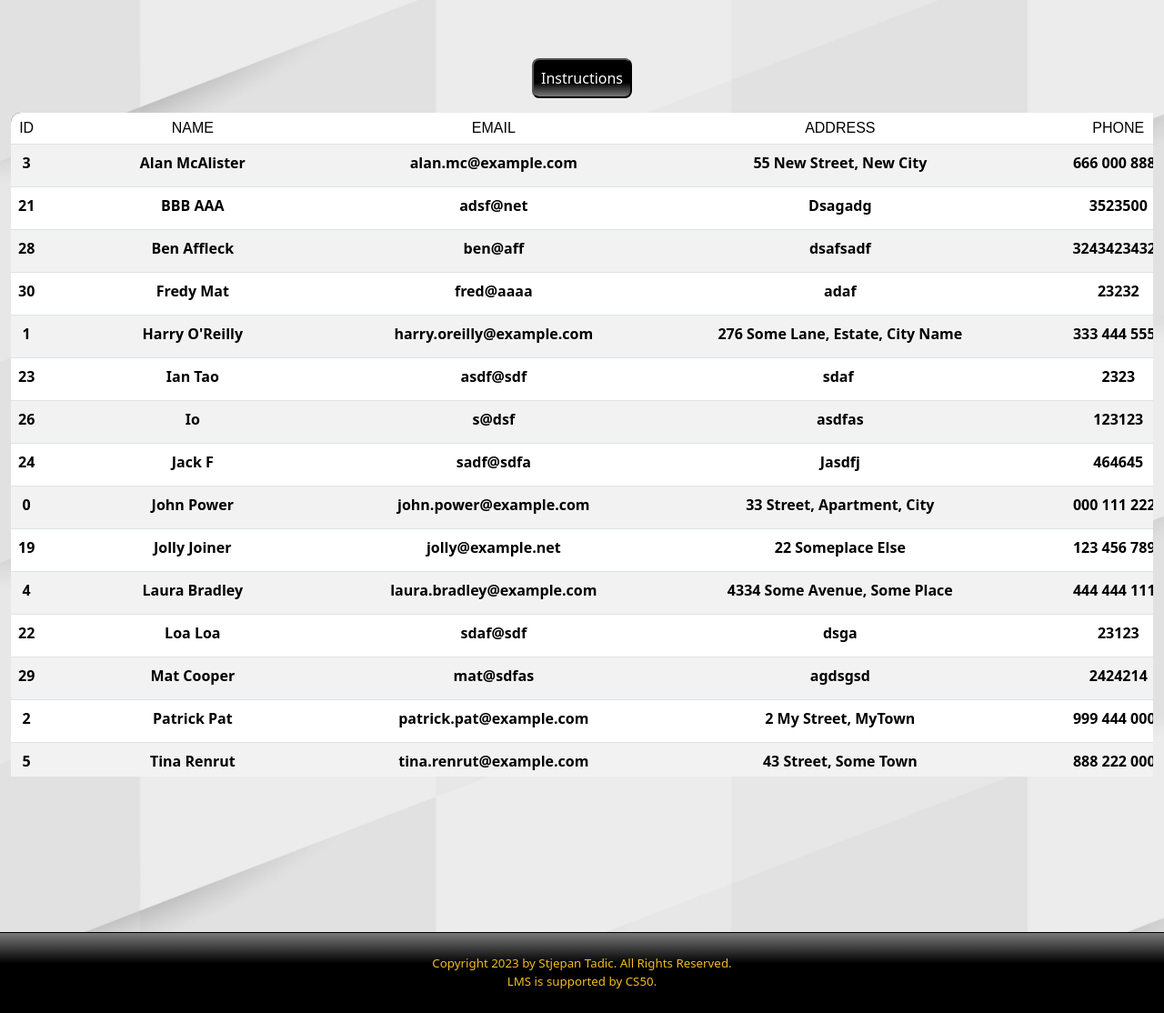
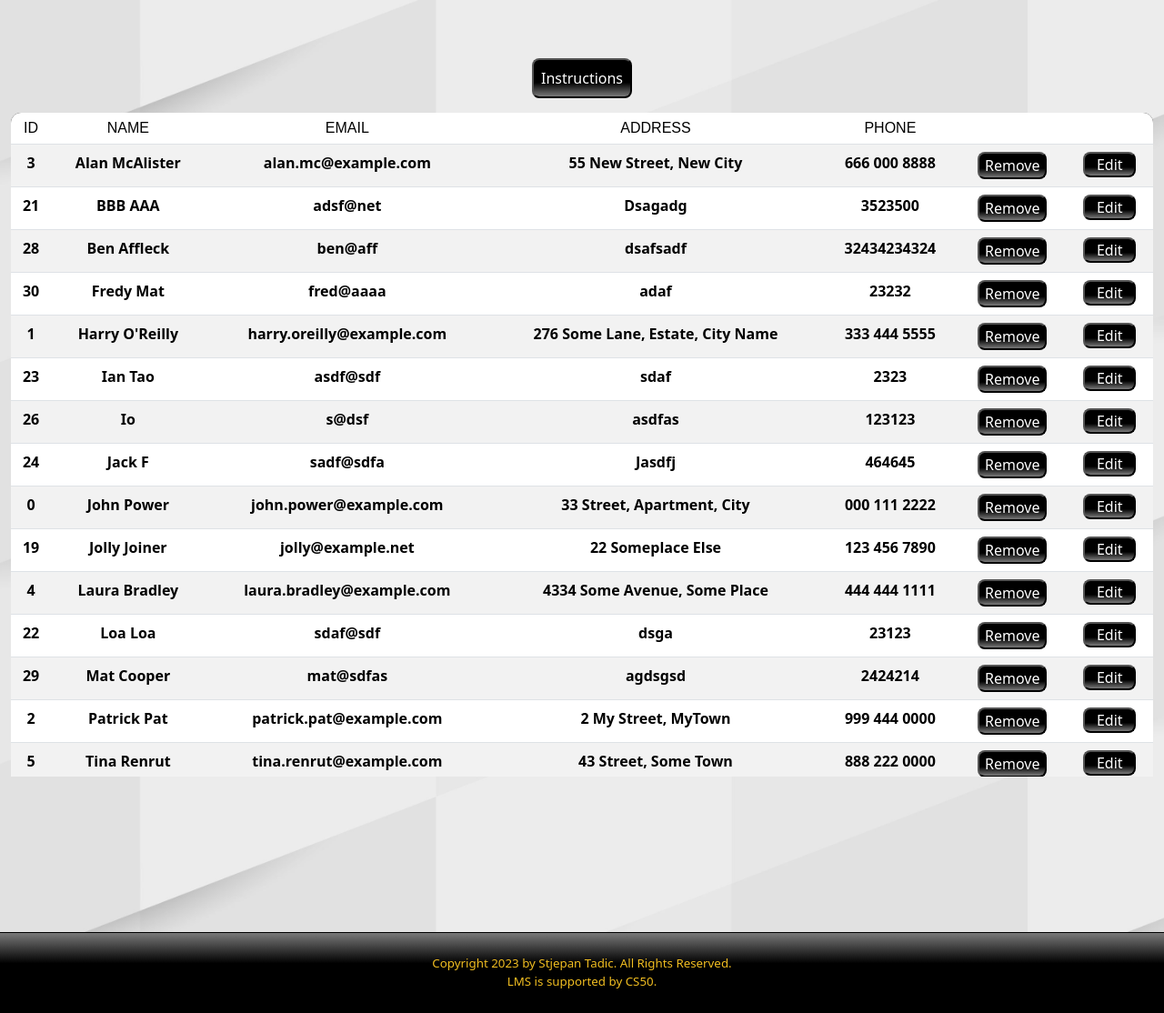
Before and after one commit to sttadic/flask-LMS, a Flask app: page /members in a window 1280 px wide. Shown: the part 103-1217 px from the top of the page at 91% size. Run offline with Flask 2, Linux system fonts and the light colour scheme; a user stored in the database is signed in; some libraries are stand-ins or nearby versions.

Commit message:
Popup feauture added on members template with javascript, a lot of html and css changes to accomodate popup, some minor changes to other templates and backend to make popup functional. Everything works.

```diff
--- a/app.py
+++ b/app.py
@@ -259,14 +259,11 @@ def members():
             # Flash a message that memeber is removed
             flash(f'Member {removed} has been removed.')
 
-            # Query database for members
-            members = db.execute('SELECT * FROM members ORDER BY name ASC')
+            # Redirect to members route with updated table
+            return redirect('/members')
 
-            # Render updated members.html template
-            return render_template('members.html', name=name, members=members)
-
-        # If clicked on edit
-        elif button == 'edit':
+        # Update button selceted on a popup form
+        elif button == 'update':
 
             # User input
             member = request.form.get('name')
@@ -274,17 +271,19 @@ def members():
             address = request.form.get('address')
             phone = request.form.get('phone')
 
+            # Ensure all details provided
+            if not member or not email or not address or not phone:
+                flash('All fields are required')
+                return render_template('members.html', name=name, members=members)
+
             # Update members table
-            db.execute('UPDATE members SET name = ?, email = ?, address = ?, phone = ? WHERE member_id == ?', member, email, address, phone, request.form.get('id'))
+            db.execute('UPDATE members SET name = ?, email = ?, address = ?, phone = ? WHERE member_id == ?', member, email, address, phone, request.form.get("form_id"))
 
-            # Flash a message
-            flash('Member details changed!')
+            flash('Member details changed.')
 
-            # Query database for members
-            members = db.execute('SELECT * FROM members ORDER BY name ASC')
+            # Redirect to members route with updated table
+            return redirect('/members')
 
-            # Render updated members.html template
-            return render_template('members.html', name=name, members=members)
 
 
 @app.route('/new-member', methods = ['GET', 'POST'])
@@ -304,7 +303,7 @@ def new_member():
 
     # User reached route via POST
     else:
-        # Get user input
+        # User input
         member = request.form.get('name')
         email = request.form.get('email')
         address = request.form.get('address')
--- a/static/styles.css
+++ b/static/styles.css
@@ -89,7 +89,7 @@ footer {
 .forms {
     margin: 3rem auto;
     padding-bottom: 2rem;
-    width: 30%;
+    width: fit-content;
     min-width: 15rem;
     border-radius: 0.6rem;
     border: black solid;
@@ -220,23 +220,21 @@ th {
 textarea {
     border: none;
     resize: none;
-    padding: 0;
+    min-width: fit-content;
     background-color: transparent;
-    text-align: center;
-    font-weight: bold;
-    margin: 0;
-    padding: 0;
-    cursor: pointer;
+    text-align: left;
+
 }
 
 textarea:hover {
     outline: 0.1rem solid rgb(240, 189, 33);
     box-shadow: 0 0 2rem rgb(240, 189, 33);
-    background-color:antiquewhite;
+    background-color:white;
 }
 
 textarea:focus {
     background-color: white;
+    font-weight: bold;
 }
 
 .note {
--- a/templates/books.html
+++ b/templates/books.html
@@ -1,6 +1,6 @@
 {% extends "layout.html" %}
 
-{% block title %}Books{% endblock %}
+{% block title %}Catalogue{% endblock %}
 
 {% block search %}
 <form class="d-flex" role="search">
@@ -38,7 +38,7 @@
             <th scope="col">GENRE</th>
             <th scope="col">PUBLISHED</th>
             <th scope="col">STOCK</th>
-            <th scope="col" style="border-radius: 0 0.7rem 0 0;"></th>
+            <th scope="col" style="border-radius: 0 0.7rem 0 0;"> AVAILABLE</th>
         </tr>
     </thead>
     <tbody>
@@ -50,7 +50,7 @@
             <td>{{ book.genre }}</td>
             <td>{{ book.year }}</td>
             <td>{{ book.stock }}</td>
-            <td><button action="/issue" class="button">Issue book</button></td>
+            <td>{{ availability }}</td>
         </tr>
         {% endfor %}
     </tbody>
--- a/templates/layout.html
+++ b/templates/layout.html
@@ -12,6 +12,7 @@
     <script src="https://cdn.jsdelivr.net/npm/bootstrap@5.3.0-alpha1/dist/js/bootstrap.bundle.min.js" integrity="sha384-w76AqPfDkMBDXo30jS1Sgez6pr3x5MlQ1ZAGC+nuZB+EYdgRZgiwxhTBTkF7CXvN" crossorigin="anonymous"></script>
 
     <link href="../static/styles.css" rel="stylesheet">
+    <link href="../static/popups.css" rel="stylesheet">
 
     <title>LMS: {% block title %}{% endblock %}</title>
 
@@ -41,7 +42,7 @@
                         <li class="nav-item dropdown">
                             <a class="nav-link dropdown-toggle" href="#" role="button" data-bs-toggle="dropdown" aria-expanded="false">Books</a>
                             <ul class="dropdown-menu bg-black bg-gradient">
-                                <li><a class="dropdown-item text-white" href="/books">All Books</a></li>
+                                <li><a class="dropdown-item text-white" href="/books">Catalogue</a></li>
                                 <li><hr class="dropdown-divider text-bg-warning"></li>
                                 <li><a class="dropdown-item text-white" href="/manage-books">Manage Books</a></li>
                                 <li><a class="dropdown-item text-white" href="/new-book">Add Books</a></li>
--- a/templates/manage-books.html
+++ b/templates/manage-books.html
@@ -1,6 +1,6 @@
 {% extends "layout.html" %}
 
-{% block title %}Books{% endblock %}
+{% block title %}Books Management{% endblock %}
 
 {% block search %}
 <form class="d-flex" role="search">
@@ -31,7 +31,7 @@
     <div class="note">
         <ul>
             <li>In order to edit book details, select the book's field you wish to amend.
-            To save desired changes please select the 'Edit' button at the far right of the books's row.</li>
+            To save desired changes please select the 'Update' button at the far right of the books's row.</li>
             <li>To delete a book select 'Remove' button. Please note that this is a permanent action and
             cannot be undone!</li>
         </ul>
@@ -61,7 +61,7 @@
                 <td><textarea oninput='this.style.height = "";this.style.height = this.scrollHeight + "px"' name="genre" rows="1" cols="15">{{ book.genre }}</textarea></td>
                 <td><textarea oninput='this.style.height = "";this.style.height = this.scrollHeight + "px"' name="year" rows="1" cols="5">{{ book.year }}</textarea></td>
                 <td><textarea oninput='this.style.height = "";this.style.height = this.scrollHeight + "px"' name="stock" rows="1" cols="3">{{ book.stock }}</textarea></td>
-                <td><button name="button" value="edit" class="button btn-edit">Edit</button></td>
+                <td><button name="button" value="edit" class="button btn-edit">Update</button></td>
                 <td><button name="button" value="remove" class="button">Remove</button></td>
             </form>
         </tr>
--- a/templates/members.html
+++ b/templates/members.html
@@ -30,14 +30,17 @@
 <div class="collapse" id="collapseExample">
     <div class="note">
         <ul>
-            <li>In order to edit member details, select the member's field you wish to amend.
-            To save desired changes please select the 'Edit' button at the far right of the member's row.</li>
-            <li>To delete a member select 'Remove' button. Please note that this is a permanent action and
+            <li>In order to edit member details, select the 'Edit' button at the far right of the member's row.
+            A form will open where you can make desired changes. To save those changes please select the 'Update' button</li>
+            <li>To delete a member select corresponding 'Remove' button. You will be prompted to confirm your choice. Please note that this is a permanent action and
             cannot be undone!</li>
         </ul>
     </div>
 </div>
-<div class="wrapper">
+
+
+
+<div class="wrapper" id="blur">
 <table class="table table-striped" spellcheck="false">
     <thead class="sticky-top table-top">
         <tr>
@@ -52,19 +55,65 @@
     </thead>
     <tbody>
         {% for member in members %}
-        <tr class="row-data">
-            <form action="/members" method="POST" onsubmit="return confirm('Are you sure you want to proceed?')">
-                <td><input type="text" name="id" value="{{ member.member_id }}" hidden>{{ member.member_id }}</td>
-                <td><textarea oninput='this.style.height = "";this.style.height = this.scrollHeight + "px"' name="name" rows="1" cols="30">{{ member.name }}</textarea></td>
-                <td><textarea oninput='this.style.height = "";this.style.height = this.scrollHeight + "px"' name="email" rows="1" cols="30">{{ member.email }}</textarea></td>
-                <td><textarea oninput='this.style.height = "";this.style.height = this.scrollHeight + "px"' name="address" rows="1" cols="40">{{ member.address }}</textarea></td>
-                <td><textarea oninput='this.style.height = "";this.style.height = this.scrollHeight + "px"' name="phone" rows="1" cols="15">{{ member.phone }}</textarea></td>
-                <td><button name="button" value="edit" class="button btn-edit">Edit</button></td>
+        <form action="/members" method="POST" onsubmit="return confirm('Remove member {{ member.name }}?')">
+            <tr class="row-data">
+                <td id="id"><input type="text" name="id" value="{{ member.member_id }}" hidden>{{ member.member_id }}</td>
+                <td id="name">{{ member.name }}</td>
+                <td id="email">{{ member.email }}</td>
+                <td id="address">{{ member.address }}</td>
+                <td id="phone">{{ member.phone }}</td>
                 <td><button name="button" value="remove" class="button">Remove</button></td>
             </form>
-        </tr>
+
+                <td><button class="button btn-edit" onclick='toggle(); editForm("{{ member.member_id }}", "{{ member.name }}", "{{ member.email }}", "{{ member.address }}", "{{ member.phone }}")'>Edit</button></td>
+
+            </tr>
+
         {% endfor %}
     </tbody>
 </table>
 </div>
+<div id="popup">
+    <form class="forms" action="/members" method="post" onsubmit="return confirm('Please confirm that all details are correct.')">
+        <h4 class="form_name">EDIT MEMBER<span class="close" onclick="toggle()"><sup>X</sup></span></h4>
+        <textarea hidden name="form_id" id="form_id"></textarea>
+        <div class="input-group">
+            <span class="input-group-text" id="inputGroup-sizing-default">Full Name</span>
+            <textarea class="form-control" id="form_name" name="name" autocomplete="off" rows="1"></textarea>
+        </div>
+        <div class="input-group">
+            <span class="input-group-text" id="inputGroup-sizing-default">E-mail</span>
+            <textarea class="form-control" name="email" id="form_email" autocomplete="off" rows="1"></textarea>
+        </div>
+        <div class="input-group">
+            <span class="input-group-text" id="inputGroup-sizing-default">Address</span>
+            <textarea class="form-control" name="address" id="form_address" autocomplete="off" rows="1"></textarea>
+        </div>
+        <div class="input-group">
+            <span class="input-group-text" id="inputGroup-sizing-default">Phone Number</span>
+            <textarea class="form-control" name="phone" id="form_phone" autocomplete="off" rows="1"></textarea>
+        </div>
+        <button class="input-button" type="submit" name="button" value="update">Update</button>
+
+    </form>
+
+</div>
+<script>
+    // Javascript to toggle popup
+    function toggle(){
+        var blur = document.getElementById('blur');
+        blur.classList.toggle('active');
+        var popup = document.getElementById('popup');
+        popup.classList.toggle('active');
+    }
+
+    // Populate popup form fields with corresponding values for a particular member
+    function editForm(member_id, name, email, address, phone){
+        document.getElementById("form_id").value = member_id;
+        document.getElementById("form_name").value = name;
+        document.getElementById("form_email").value = email;
+        document.getElementById("form_address").value = address;
+        document.getElementById("form_phone").value = phone;
+    }
+</script>
 {% endblock %}
```
Also changed, not shown: static/popups.css (added, +40 -0 lines).
